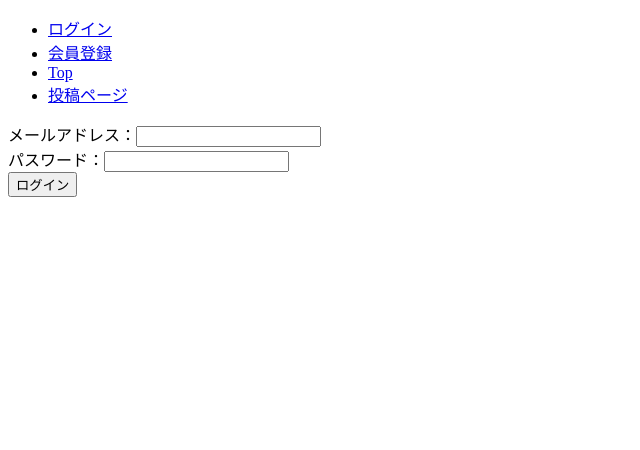
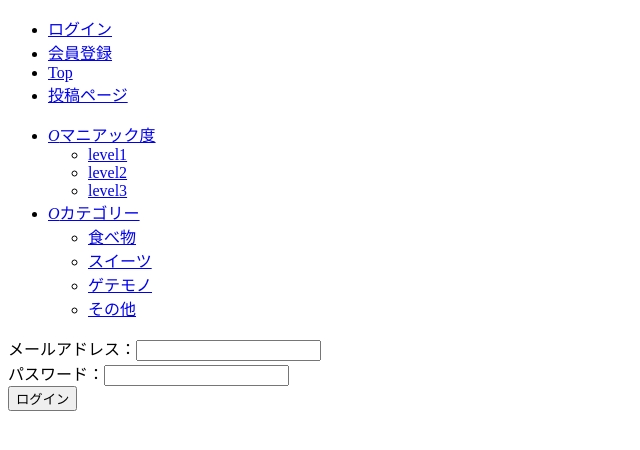
Before and after one commit to kaitwun/graduation_work, a Flask app: page /login in a window 1280 px wide. Shown: the top 450 px of the page, without its empty margins (0-640 px from the left). Run offline with Flask 2, Linux system fonts and the light colour scheme; parts of the project's set-up code (start-up, migrations or seed data) failed here and were passed over.

Commit message:
headerのレベル、カテゴリーの追加

```diff
--- a/templates/base.html
+++ b/templates/base.html
@@ -20,8 +20,30 @@
                 <li><a href="./top.html">Top</a></li>
                 <li><a href="./post.html">投稿ページ</a></li>
 
+            </ul>
+            <ul id="menu">
+                <li class="open"><a href="#"><i>O</i>マニアック度</a>
+                    <ul class="pulldown">
+                        <li><a href=“/level1/“>level1</a></li>
+                        <li><a href=“/level2/“>level2</a></li>
+                        <li><a href=“/level3/“>level3</a></li>
 
-            </ul>
+                    </ul>
+                </li>
+
+                <li class="open"><a href="#"><i>O</i>カテゴリー</a>
+                    <ul class="pulldown">
+                        <li><a href=“/foods/“>食べ物</a></li>
+                        <li><a href=“/sweets/“>スイーツ</a></li>
+                        <li><a href=“/bizarre_foods/“>ゲテモノ</a></li>
+                        <li><a href=“/other/“>その他</a></li>
+
+                    </ul>
+                </li>
+
+
+
+
 
 
         </nav>
```
